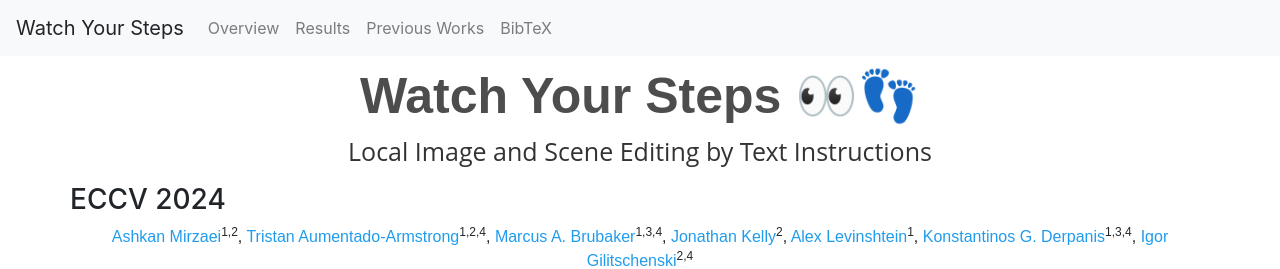
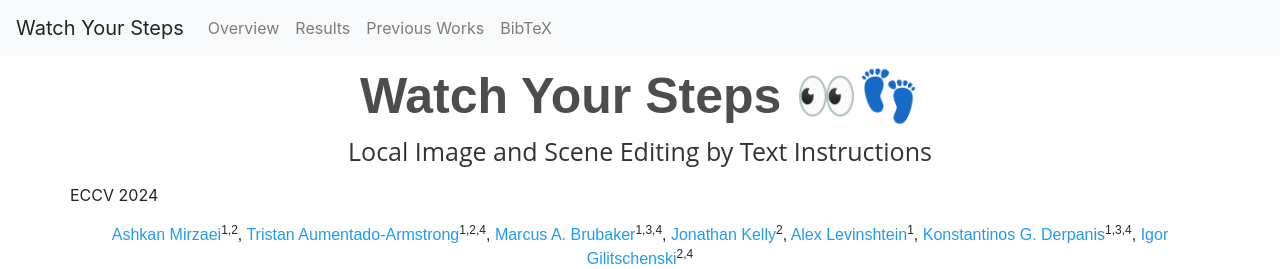
Before and after one commit to ashmrz/WatchYourSteps, a plain HTML site: page index.html in a window 1280 px wide. Shown: the top 269 px of the page. Drawn offline with nearby package versions, Linux system fonts and the light colour scheme; a script that the page names is missing; some icons are missing; a web font is replaced by a local one.

Commit message:
Update index.html

```diff
--- a/index.html
+++ b/index.html
@@ -93,7 +93,7 @@
         <h1 class="subheader">Local Image and Scene Editing by Text Instructions</h1>
       </div>
       <div class="row">
-      	<h3>ECCV 2024</h3>
+      	<p class="is-size-5 text-center">ECCV 2024</p>
       </div>
 
 
```
